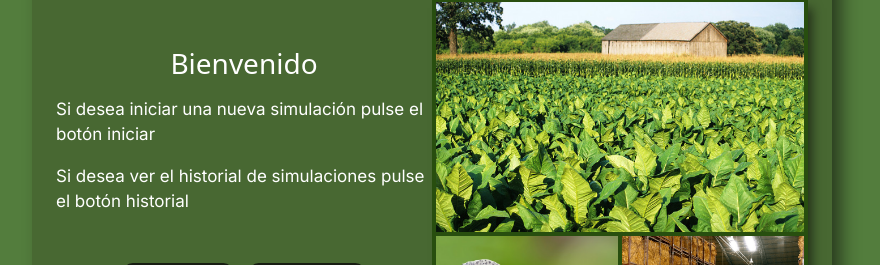
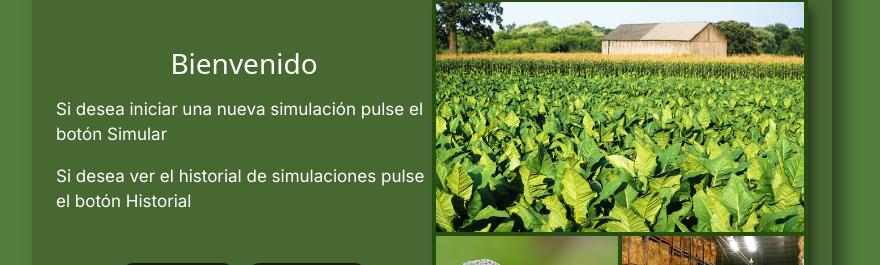
Before and after one commit to mauroarmas/MoroScan, a React (Vite) app: page / in a window 1280 px wide. Shown: the part 277-542 px from the top of the page, without its empty margins (208-1088 px from the left). Built offline with nearby package versions, Linux system fonts and the light colour scheme.

Commit message:
Se actualizo el botón y cositas

```diff
--- a/src/components/pages/Index.jsx
+++ b/src/components/pages/Index.jsx
@@ -24,11 +24,11 @@ const Index = () => {
             <div>
               <h3 className="text-center mb-3">Bienvenido</h3>
               <p>
-                Si desea iniciar una nueva simulación pulse el botón iniciar
+                Si desea iniciar una nueva simulación pulse el botón Simular
               </p>
               <p className="mb-5">
                 Si desea ver el historial de simulaciones pulse el botón
-                historial
+                Historial
               </p>
             </div>
             <div className="d-flex justify-content-center align-items-center mt-5 gap-3">
--- a/src/components/pages/SimulatorForm.jsx
+++ b/src/components/pages/SimulatorForm.jsx
@@ -59,13 +59,13 @@ const SimulatorForm = () => {
                   id="1"
                   name="quantity_plots"
                   type="number"
-                  min="10"
+                  min="1"
                   step="1"
                   {...register("quantity_plots", {
                     required: " Este campo es obligatorio",
                     min: {
-                      value: 10,
-                      message: "Debe ingresar al menos 10 parcelas",
+                      value: 1,
+                      message: "Debe ingresar al menos 1 parcela",
                     },
                   })}
                 />
```
